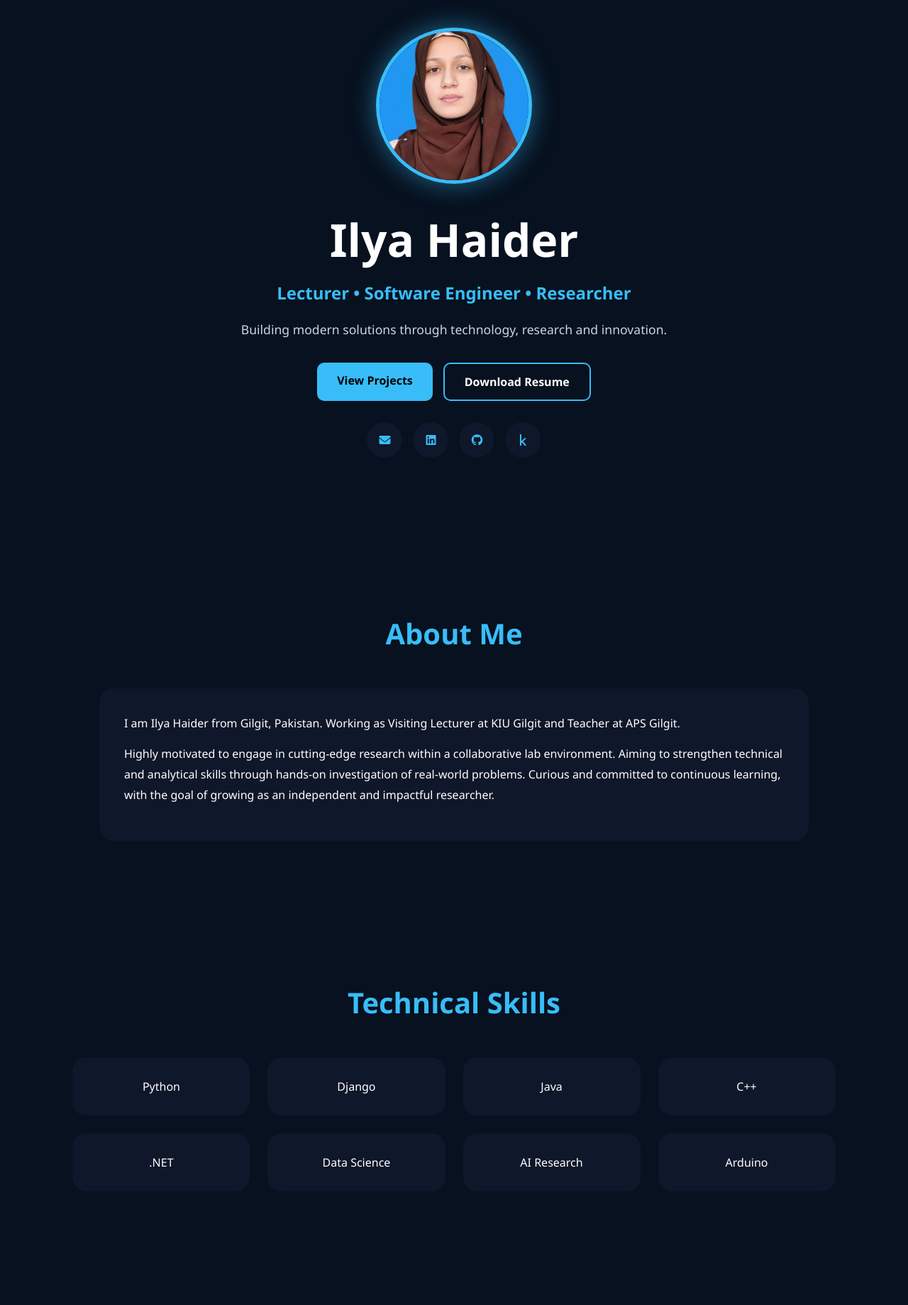
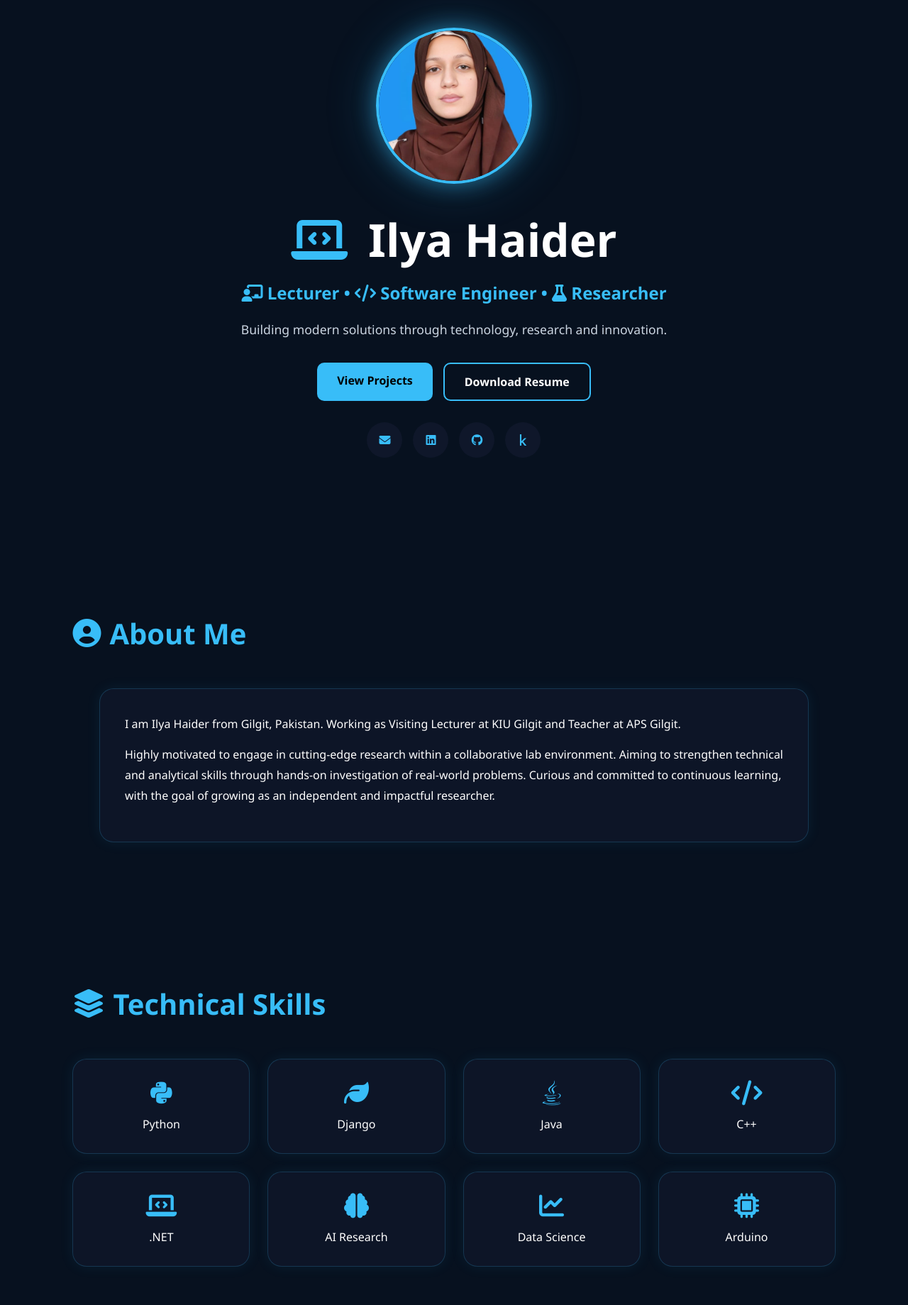
Before and after one commit to ZumerRafi/portfolio-website, a Django app: page / in a window 1280 px wide. Shown: the part 81-1920 px from the top of the page at 71% size. Run offline with Django 5.2, Linux system fonts and the light colour scheme.

Commit message:
Updated UI

```diff
--- a/static/css/style.css
+++ b/static/css/style.css
@@ -665,3 +665,151 @@ footer{
     opacity:1;
     transform:translateY(0);
 }
+.hero-title i{
+    color:#38bdf8;
+    margin-right:12px;
+}
+
+.hero-subtitle i{
+    color:#38bdf8;
+}
+
+.section h2{
+    display:flex;
+    align-items:center;
+    gap:12px;
+}
+
+.section h2 i{
+    color:#38bdf8;
+}
+
+/* Glass Cards */
+
+.card,
+.skill-card,
+.project-card,
+.certificate-card{
+
+    background:rgba(15,23,42,.8);
+
+    backdrop-filter:blur(12px);
+
+    border:1px solid rgba(56,189,248,.2);
+
+    box-shadow:
+    0 0 20px rgba(56,189,248,.08);
+
+}
+
+/* Hover Glow */
+
+.card:hover,
+.skill-card:hover,
+.project-card:hover,
+.certificate-card:hover{
+
+    transform:translateY(-6px);
+
+    border-color:#38bdf8;
+
+    box-shadow:
+    0 0 30px rgba(56,189,248,.4);
+
+}
+
+/* Skills */
+
+.skill-card{
+
+    display:flex;
+
+    flex-direction:column;
+
+    justify-content:center;
+
+    align-items:center;
+
+    gap:15px;
+
+}
+
+.skill-card i{
+
+    font-size:35px;
+
+    color:#38bdf8;
+
+}
+
+/* Projects */
+
+.project-icon{
+
+    width:70px;
+
+    height:70px;
+
+    border-radius:16px;
+
+    display:flex;
+
+    justify-content:center;
+
+    align-items:center;
+
+    background:rgba(56,189,248,.1);
+
+    margin-bottom:20px;
+
+}
+
+.project-icon i{
+
+    color:#38bdf8;
+
+    font-size:34px;
+
+}
+
+.view-link{
+
+    margin-top:20px;
+
+    color:#38bdf8;
+
+    font-weight:600;
+
+}
+
+/* Certificates */
+
+.certificate-card{
+
+    overflow:hidden;
+
+}
+
+.certificate-card img{
+
+    transition:.4s;
+
+}
+
+.certificate-card:hover img{
+
+    transform:scale(1.05);
+
+}
+
+/* Profile Glow */
+
+.profile-pic{
+
+    border:4px solid #38bdf8;
+
+    box-shadow:
+    0 0 30px rgba(56,189,248,.5),
+    0 0 70px rgba(56,189,248,.25);
+
+}
--- a/templates/index.html
+++ b/templates/index.html
@@ -66,12 +66,26 @@
              alt="Ilya Haider"
              class="profile-pic">
 
-        <h1>
+        <h1 class="hero-title">
+            <i class="fas fa-laptop-code"></i>
             Ilya Haider
         </h1>
 
-        <h3>
-            Lecturer • Software Engineer • Researcher
+        <h3 class="hero-subtitle">
+
+            <i class="fas fa-chalkboard-teacher"></i>
+            Lecturer
+
+            •
+
+            <i class="fas fa-code"></i>
+            Software Engineer
+
+            •
+
+            <i class="fas fa-flask"></i>
+            Researcher
+
         </h3>
 
         <p>
@@ -138,7 +152,10 @@
 
 <section id="about" class="section">
 
-    <h2>About Me</h2>
+    <h2>
+    <i class="fas fa-user-circle"></i>
+    About Me
+    </h2>
 
     <div class="card">
 
@@ -168,25 +185,52 @@
 
 <section id="skills" class="section">
 
-    <h2>Technical Skills</h2>
+    <h2>
+    <i class="fas fa-layer-group"></i>
+    Technical Skills
+    </h2>
 
     <div class="skills-grid">
 
-        <div class="skill-card">Python</div>
+    <div class="skill-card">
+        <i class="fab fa-python"></i>
+        <span>Python</span>
+    </div>
 
-        <div class="skill-card">Django</div>
+    <div class="skill-card">
+        <i class="fas fa-leaf"></i>
+        <span>Django</span>
+    </div>
 
-        <div class="skill-card">Java</div>
+    <div class="skill-card">
+        <i class="fab fa-java"></i>
+        <span>Java</span>
+    </div>
 
-        <div class="skill-card">C++</div>
+    <div class="skill-card">
+        <i class="fas fa-code"></i>
+        <span>C++</span>
+    </div>
 
-        <div class="skill-card">.NET</div>
+    <div class="skill-card">
+        <i class="fas fa-laptop-code"></i>
+        <span>.NET</span>
+    </div>
 
-        <div class="skill-card">Data Science</div>
+    <div class="skill-card">
+        <i class="fas fa-brain"></i>
+        <span>AI Research</span>
+    </div>
 
-        <div class="skill-card">AI Research</div>
+    <div class="skill-card">
+        <i class="fas fa-chart-line"></i>
+        <span>Data Science</span>
+    </div>
 
-        <div class="skill-card">Arduino</div>
+    <div class="skill-card">
+        <i class="fas fa-microchip"></i>
+        <span>Arduino</span>
+    </div>
 
     </div>
 
@@ -196,13 +240,30 @@
 
 <section id="projects" class="section">
 
-    <h2>Projects</h2>
+    <h2>
+    <i class="fas fa-folder-tree"></i>
+    Projects
+    </h2>
 
     <div class="project-grid">
 
         <a href="/project/bert-vs-llama/" class="project-card">
 
-            <h3>BERT vs LLAMA</h3>
+            <div class="project-icon">
+    <i class="fas fa-brain"></i>
+</div>
+
+    <h3>BERT vs LLAMA</h3>
+
+        <p>
+            Research comparison between modern AI models.
+        </p>
+
+        <div class="view-link">
+
+            View Details →
+
+        </div>
 
             <p>
                 Research comparison between modern AI models.
@@ -213,7 +274,7 @@
         <a href="/project/school-management-system/"
            class="project-card">
 
-            <h3>School Management System</h3>
+            <h3><i class="fas fa-school"></i> School Management System</h3>
 
             <p>
                 Django based educational management system.
@@ -224,7 +285,7 @@
         <a href="/project/blood-bank-system/"
            class="project-card">
 
-            <h3>Blood Bank System</h3>
+            <h3><i class="fas fa-droplet"></i> Blood Bank System</h3>
 
             <p>
                 Java based management solution.
@@ -235,7 +296,7 @@
         <a href="/project/arduino-projects/"
            class="project-card">
 
-            <h3>Arduino Projects</h3>
+            <h3><i class="fas fa-microchip"></i> Arduino Projects</h3>
 
             <p>
                 Hardware and embedded solutions.
@@ -251,7 +312,10 @@
 
 <section id="certifications" class="section">
 
-    <h2>Certifications</h2>
+    <h2>
+    <i class="fas fa-award"></i>
+    Certifications
+    </h2>
 
     <div class="certificate-grid">
 
@@ -342,7 +406,10 @@
 
 <section id="contact" class="section">
 
-    <h2>Contact</h2>
+    <h2>
+    <i class="fas fa-paper-plane"></i>
+    Contact Me
+    </h2>
 
     <div class="card">
 
```
